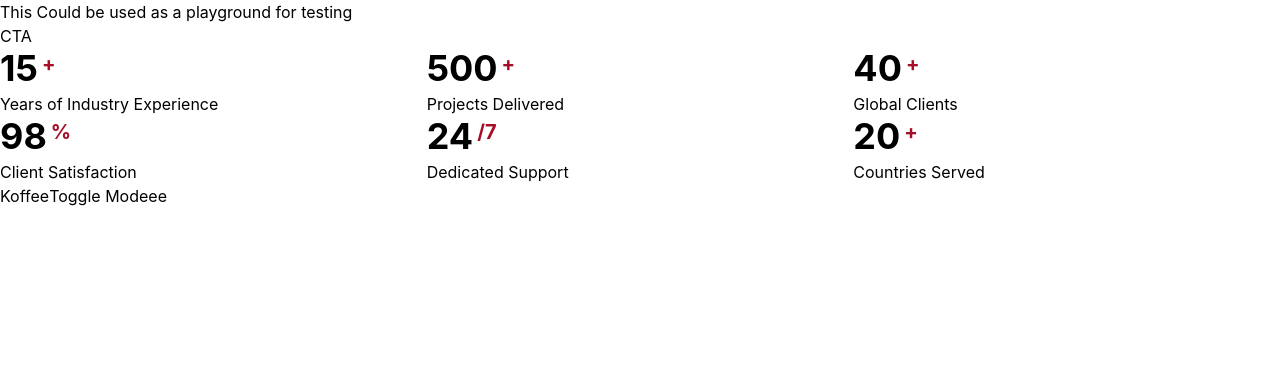
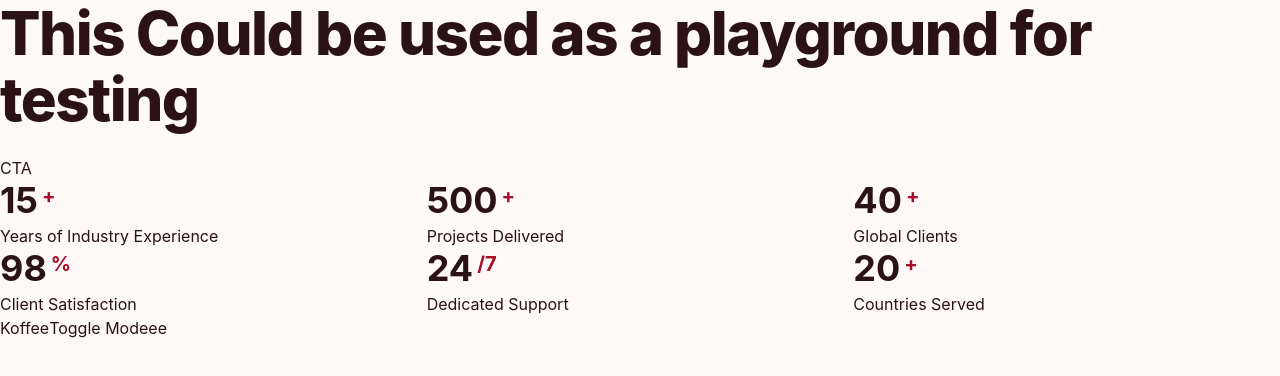
Before and after one commit to beginner-cryptonyx/RASP-UI, a React (Vite) app: page / in a window 1280 px wide. Shown: the top 376 px of the page. Built offline with nearby package versions, Linux system fonts and the light colour scheme.

Commit message:
Added typography hierarchy, Formatting changes

```diff
--- a/src/index.css
+++ b/src/index.css
@@ -1,19 +1,19 @@
 @import "tailwindcss";
 
 :root {
-  --background1: "#FFF8F8";
-  --background2: "#FFFFFF";
-  --background3: "#FBE9E9";
-  --background4: "#F5D6D6";
-  --accent: "#A50E26";
-  --accentHover: "#8C0B20";
-  --accentText: "#FFFFFF";
-  --borderDefault: "#E8C9C9";
-  --textPrimary: "#2A1215";
-  --textSecondary: "#6B4A4E";
-  --color1: "#D4AF37";
-  --color2: "#7A1220";
-  --color3: "#C97B84";
+  --background1: #FFF8F8;
+  --background2: #FFFFFF;
+  --background3: #FBE9E9;
+  --background4: #F5D6D6;
+  --accent: #A50E26;
+  --accentHover: #8C0B20;
+  --accentText: #FFFFFF;
+  --borderDefault: #E8C9C9;
+  --textPrimary: #2A1215;
+  --textSecondary: #6B4A4E;
+  --color1: #D4AF37;
+  --color2: #7A1220;
+  --color3: #C97B84;
 }
 
 @theme {
@@ -33,6 +33,42 @@
 }
 
 @layer base {
+  body {
+    @apply bg-background1 text-textPrimary antialiased selection:bg-accent selection:text-accentText;
+  }
+
+  /* --- Heading Hierarchy --- */
+  h1 {
+    @apply text-4xl sm:text-5xl lg:text-6xl font-extrabold tracking-tight text-textPrimary leading-[1.1] mb-6;
+  }
+
+  h2 {
+    @apply text-3xl sm:text-4xl font-bold tracking-tight text-textPrimary leading-snug mb-5;
+  }
+
+  h3 {
+    @apply text-2xl sm:text-3xl font-semibold tracking-normal text-textPrimary leading-snug mb-4;
+  }
+
+  h4 {
+    @apply text-xl sm:text-2xl font-semibold text-textPrimary leading-normal mb-3;
+  }
+
+  /* --- Body Paragraphs (Set larger than h6) --- */
+  p {
+    @apply text-base sm:text-lg font-normal text-textSecondary leading-tight mb-4;
+  }
+
+  /* --- Sub-Headings & Small Labels --- */
+  h5 {
+    @apply text-sm sm:text-base font-semibold tracking-wide text-color2 uppercase mb-2;
+  }
+
+  h6 {
+    @apply text-xs sm:text-sm font-medium tracking-wider uppercase mb-2 text-color3;
+  }
+
+  /* --- Layout Helpers --- */
   .section {
     @apply py-20 mx-6;
   }
```
